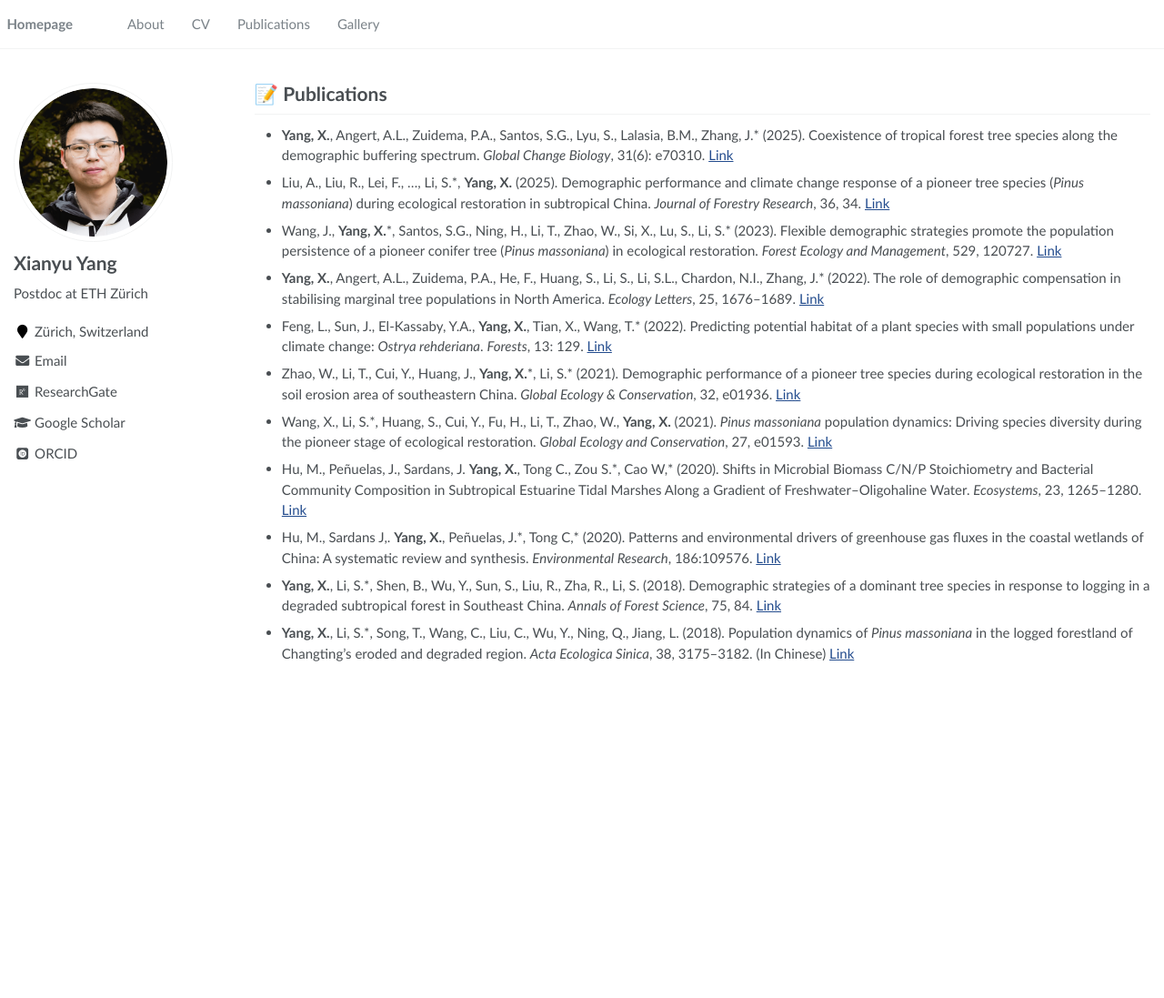
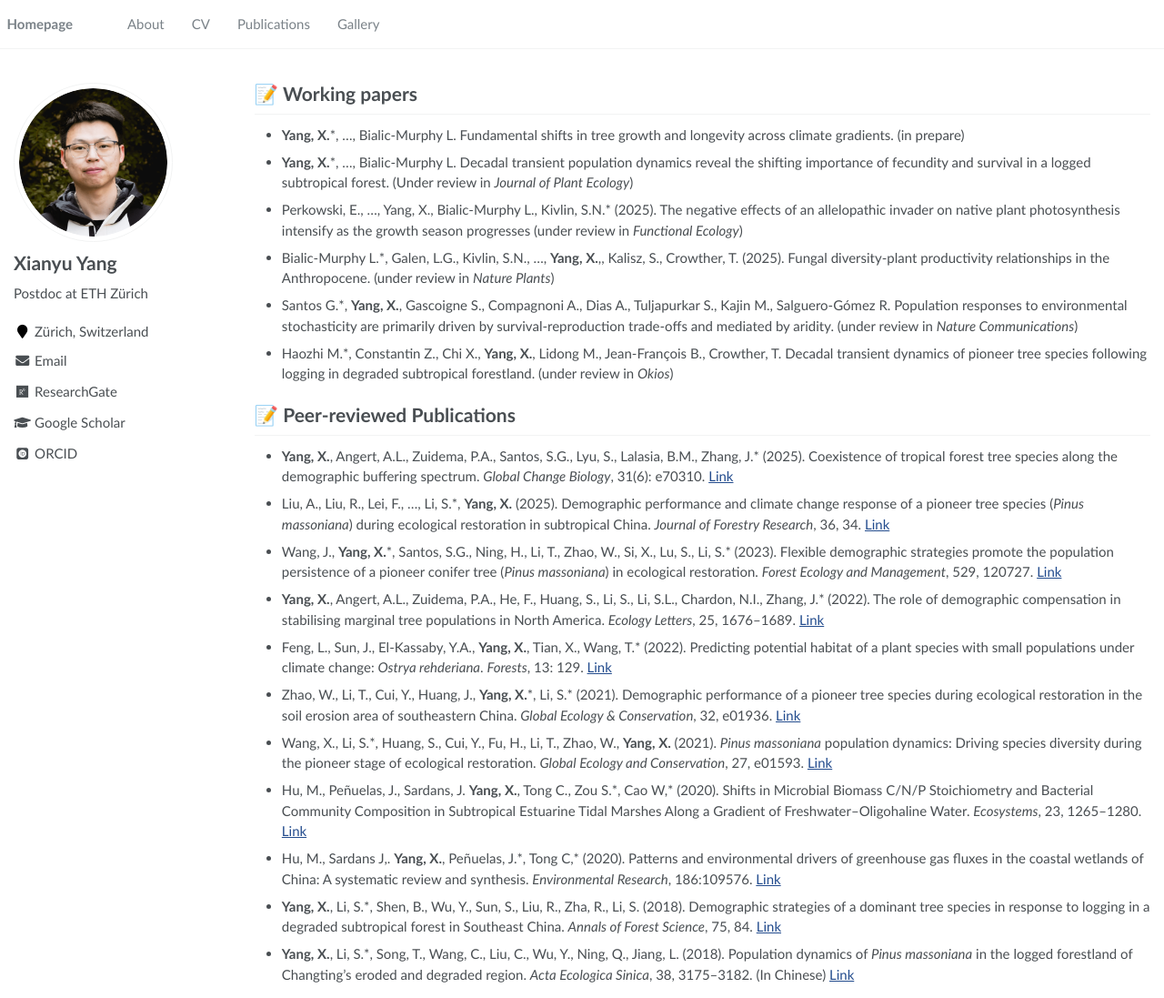
Before and after one commit to Xianyu-Yang/xianyu-yang.github.io, a Jekyll site: the page built from _pages/publications.md, in a window 1280 px wide and 1097 px high. Shown: the whole window at 91% size. Built offline with Jekyll 4.4.1, drawn with Linux system fonts in a browser that asks for light colours; some web fonts are replaced.

Commit message:
Update publications.md

```diff
--- a/_pages/publications.md
+++ b/_pages/publications.md
@@ -5,10 +5,24 @@ permalink: /publications/
 author_profile: true
 ---
 
-# 📝 Publications
+# 📝 Working papers
+- **Yang, X.**\*, ..., Bialic-Murphy L. Fundamental shifts in tree growth and longevity across climate gradients. (in prepare)
+
+-	**Yang, X.**\*, ..., Bialic-Murphy L. Decadal transient population dynamics reveal the shifting importance of fecundity and survival in a logged subtropical forest. (Under review in _Journal of Plant Ecology_)
+
+-	Perkowski, E., ..., Yang, X., Bialic-Murphy L., Kivlin, S.N.\* (2025). The negative effects of an allelopathic invader on native plant photosynthesis intensify as the growth season progresses (under review in _Functional Ecology_)
+
+-	Bialic-Murphy L.\*, Galen, L.G., Kivlin, S.N., ..., **Yang, X.**,, Kalisz, S., Crowther, T. (2025). Fungal diversity-plant productivity relationships in the Anthropocene. (under review in _Nature Plants_)
+
+-	Santos G.\*, **Yang, X.**, Gascoigne S., Compagnoni A., Dias A., Tuljapurkar S., Kajin M., Salguero-Gómez R. Population responses to environmental stochasticity are primarily driven by survival-reproduction trade-offs and mediated by aridity. (under review in _Nature Communications_)
+
+-	Haozhi M.\*, Constantin Z., Chi X., **Yang, X.**, Lidong M., Jean-François B., Crowther, T. Decadal transient dynamics of pioneer tree species following logging in degraded subtropical forestland. (under review in _Okios_)
+
+
+# 📝 Peer-reviewed Publications
 - **Yang, X.**, Angert, A.L., Zuidema, P.A., Santos, S.G., Lyu, S., Lalasia, B.M., Zhang, J.\* (2025). Coexistence of tropical forest tree species along the demographic buffering spectrum. _Global Change Biology_, 31(6): e70310. [Link](https://onlinelibrary.wiley.com/doi/10.1111/gcb.70310){:target="_blank"}
 
-- Liu, A., Liu, R., Lei, F., …, Li, S.\*, **Yang, X.** (2025). Demographic performance and climate change response of a pioneer tree species (*Pinus massoniana*) during ecological restoration in subtropical China. _Journal of Forestry Research_, 36, 34. [Link](https://link.springer.com/article/10.1007/s11676-025-01831-0){:target="_blank"}
+- Liu, A., Liu, R., Lei, F., ..., Li, S.\*, **Yang, X.** (2025). Demographic performance and climate change response of a pioneer tree species (*Pinus massoniana*) during ecological restoration in subtropical China. _Journal of Forestry Research_, 36, 34. [Link](https://link.springer.com/article/10.1007/s11676-025-01831-0){:target="_blank"}
 
 - Wang, J., **Yang, X.**\*, Santos, S.G., Ning, H., Li, T., Zhao, W., Si, X., Lu, S., Li, S.\* (2023). Flexible demographic strategies promote the population persistence of a pioneer conifer tree (*Pinus massoniana*) in ecological restoration. _Forest Ecology and Management_, 529, 120727. [Link](https://www.sciencedirect.com/science/article/abs/pii/S0378112722007216){:target="_blank"}
 
```
